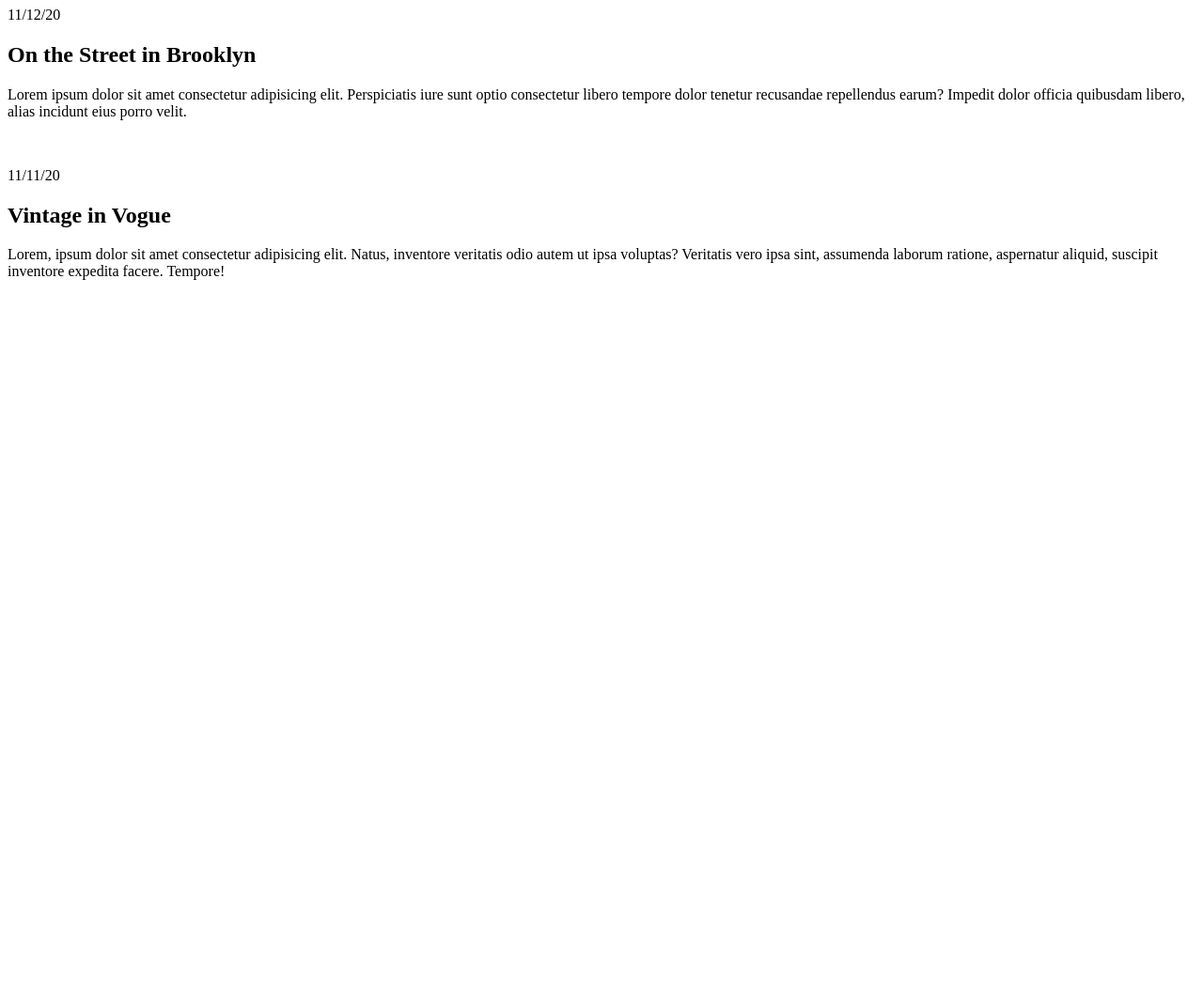
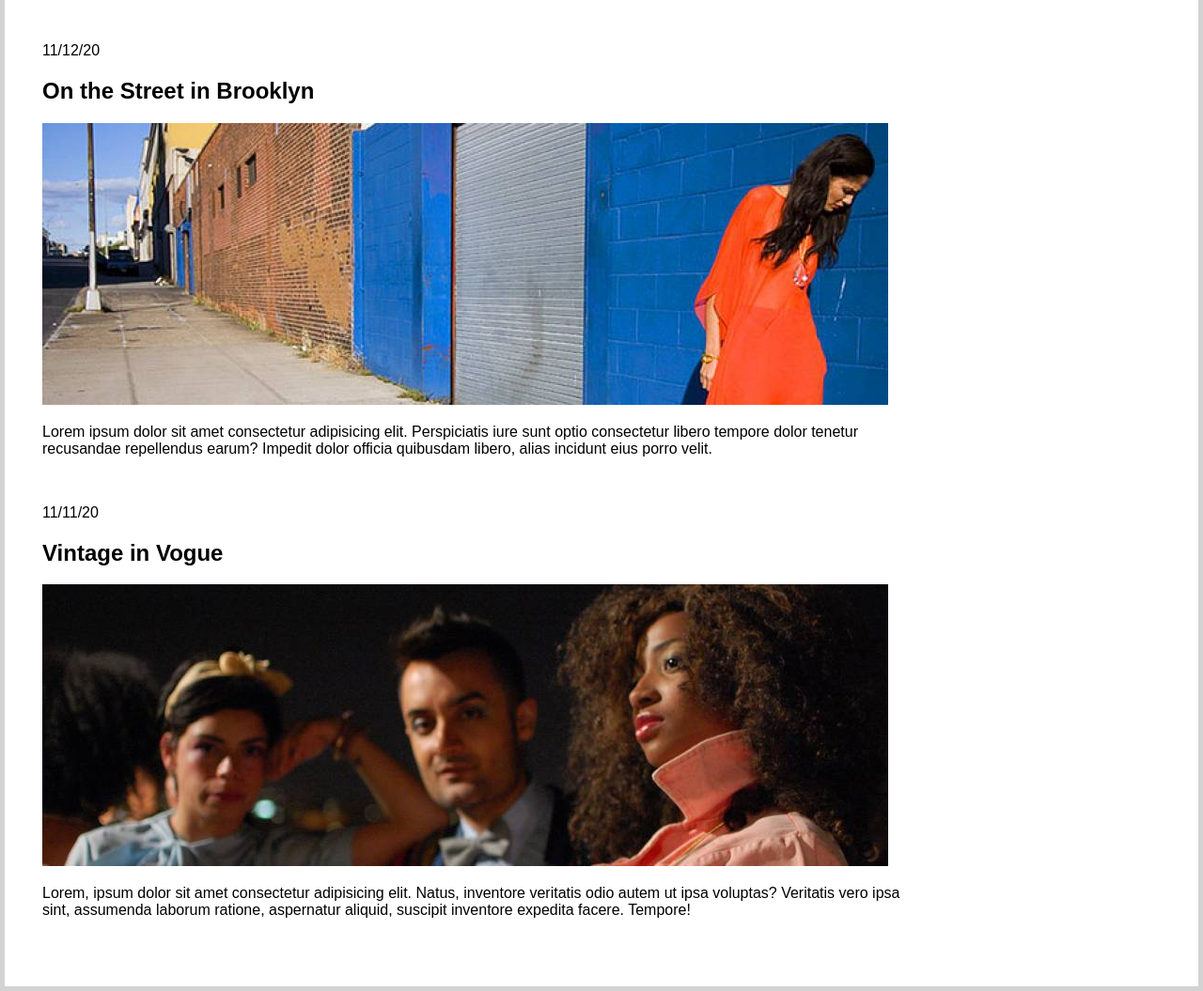
Before and after one commit to MrBarker47/React-Fashion-Blog, a plain HTML site: page index.html in a window 1280 px wide. Shown: the part 244-1299 px from the top of the page at 94% size. Before the commit the page ends 800 px from the top, so only its background shows below. Drawn offline with Linux system fonts and the light colour scheme.

Commit message:
Update files

```diff
--- a/index.css
+++ b/index.css
@@ -0,0 +1,27 @@
+html {
+    border: 5px lightgray solid;
+}
+
+body {
+    min-height: 100%;
+    font-family: sans-serif;
+    max-width: 1000px;
+
+}
+
+header{
+ padding: 1rem 2rem;
+}
+
+main {
+ padding: 1rem 2rem;
+}
+
+footer {
+  padding: 1rem 2rem;
+}
+
+/* elements */
+h1 {
+    color: tomato;
+}
--- a/index.html
+++ b/index.html
@@ -23,12 +23,14 @@
         <article>
             <p>11/12/20</p>
             <h2>On the Street in Brooklyn</h2>
+            <img src="imgs/blog-image-1.jpg" alt="">
         </article>
         <p>Lorem ipsum dolor sit amet consectetur adipisicing elit. Perspiciatis iure sunt optio consectetur libero tempore dolor tenetur recusandae repellendus earum? Impedit dolor officia quibusdam libero, alias incidunt eius porro velit.</p>
         <br>
         <article>
             <p>11/11/20</p>
             <h2>Vintage in Vogue</h2>
+            <img src="imgs/blog-image-2.jpg" alt="">
             <p>Lorem, ipsum dolor sit amet consectetur adipisicing elit. Natus, inventore veritatis odio autem ut ipsa voluptas? Veritatis vero ipsa sint, assumenda laborum ratione, aspernatur aliquid, suscipit inventore expedita facere. Tempore!</p>
         </article>
     </main>
```
Also changed, not shown: imgs/blog-image-1.jpg (added), imgs/blog-image-2.jpg (added).
